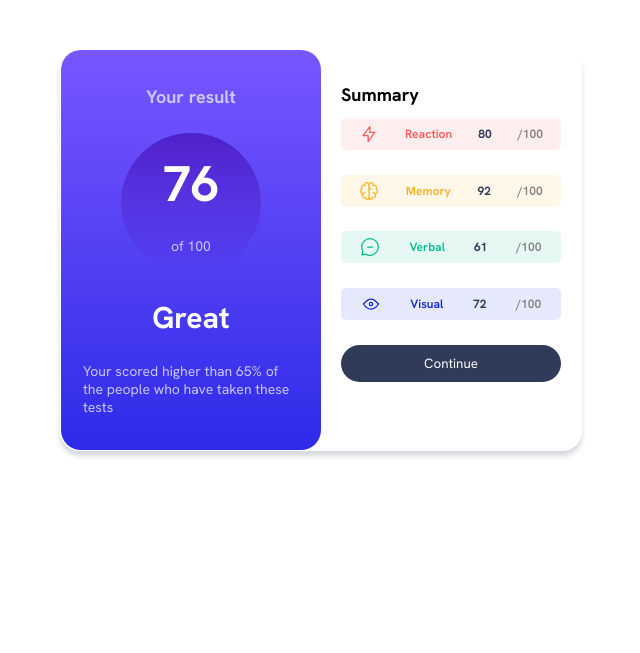
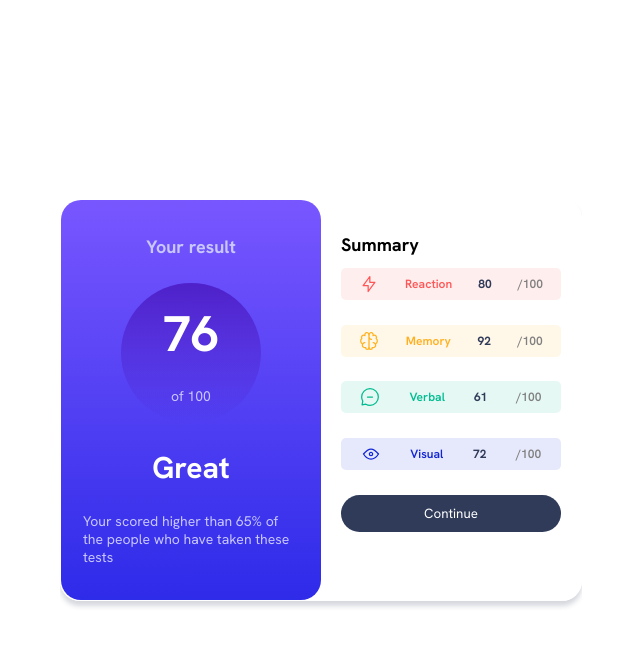
Before and after one commit to HananeEL-2023/Results-summary-component, a plain HTML site: page index.html in a window 1280 px wide. Shown: the whole page, without its empty margins (319-959 px from the left). Drawn offline with Linux system fonts and the light colour scheme.

Commit message:
center body

```diff
--- a/CSS/results-summary-component.css
+++ b/CSS/results-summary-component.css
@@ -2,6 +2,12 @@
   padding: 0;
   margin: 0;
   font-family: "Hanken Grotesk", sans-serif;
+}
+body {
+  min-height: 100vh;
+  display: flex;
+  align-items: center;
+  justify-content: center;
 }
 .parent-container {
   display: flex;
--- a/index.html
+++ b/index.html
@@ -15,7 +15,7 @@
 </head>
 
 <body>
-  <div class="parent-container">
+  <main class="parent-container">
     <div class="container">
       <div class="result-container">
         <h1 class="result-title">Your result</h1>
@@ -61,7 +61,7 @@
         </ul>
       </div>
     </div>
-  </div>
+  </main>
 
 
   <!-- <div class="attribution">
```
